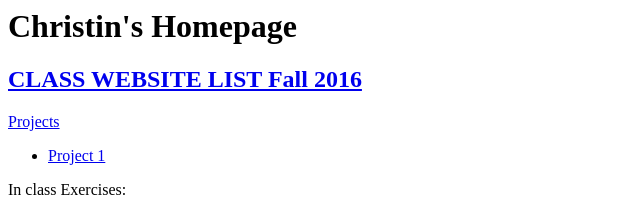
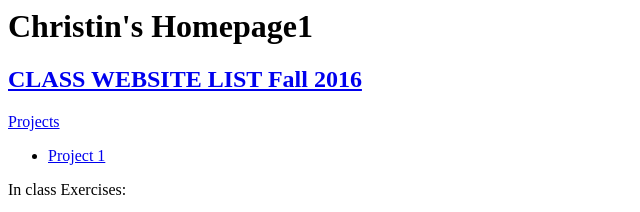
Before and after one commit to cmcclatchie/interactivemedia323, a plain HTML site: page index.html in a window 1280 px wide. Shown: the top 212 px of the page, 0-640 px from the left. Drawn offline with Linux system fonts and the light colour scheme.

Commit message:
Hello world
Hello World

```diff
--- a/index.html
+++ b/index.html
@@ -5,7 +5,7 @@
 </head>
 
 <body>
-  <h1>Christin's Homepage
+  <h1>Christin's Homepage1
   </h1>
   <h2><a href="https://docs.google.com/a/mail.wou.edu/document/d/1dpfFV9zR1Kaib2hb9L8LuY2rzMAA7wspbjvGJlJQsa0/edit?usp=sharing"> CLASS WEBSITE LIST Fall 2016</h2>
 
```
